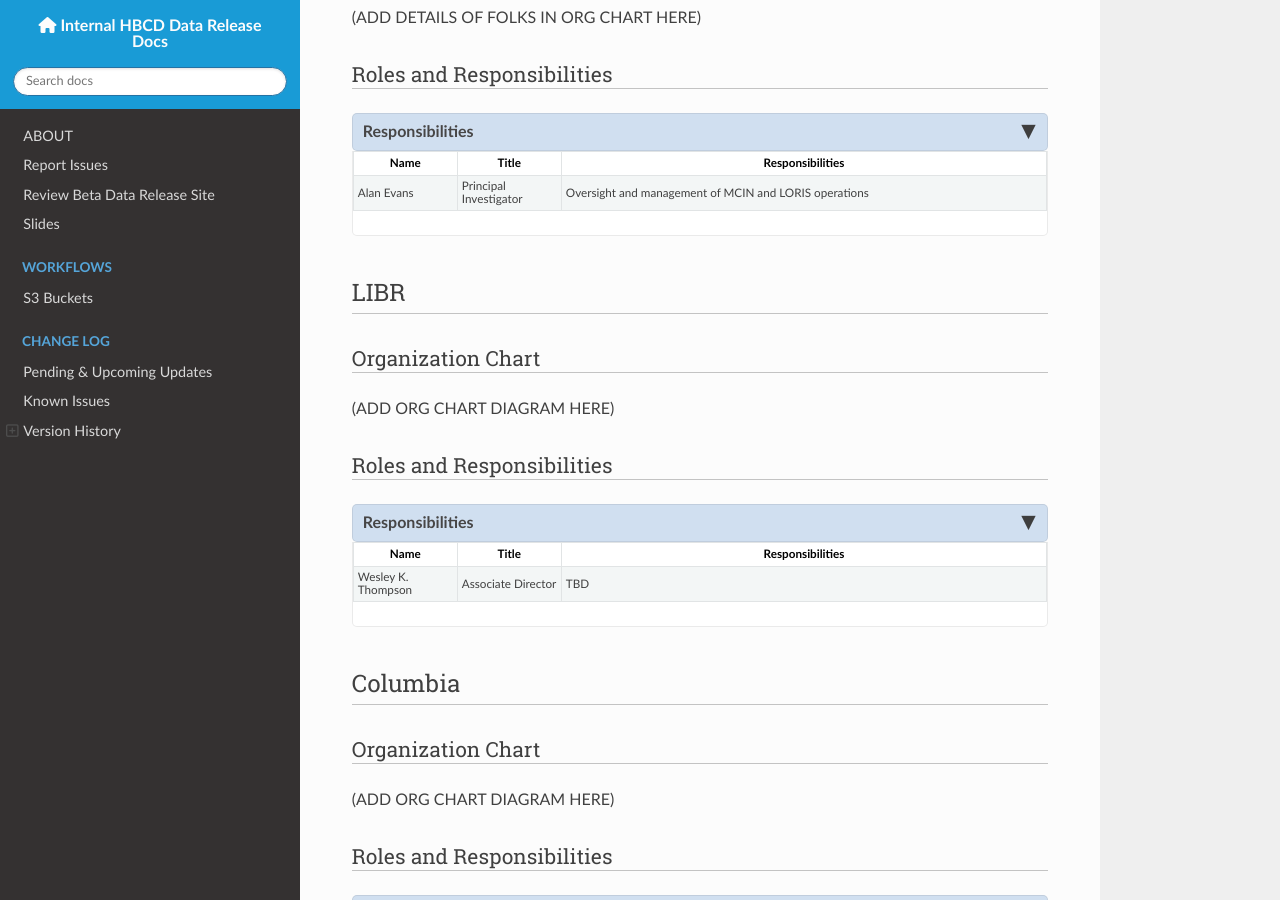
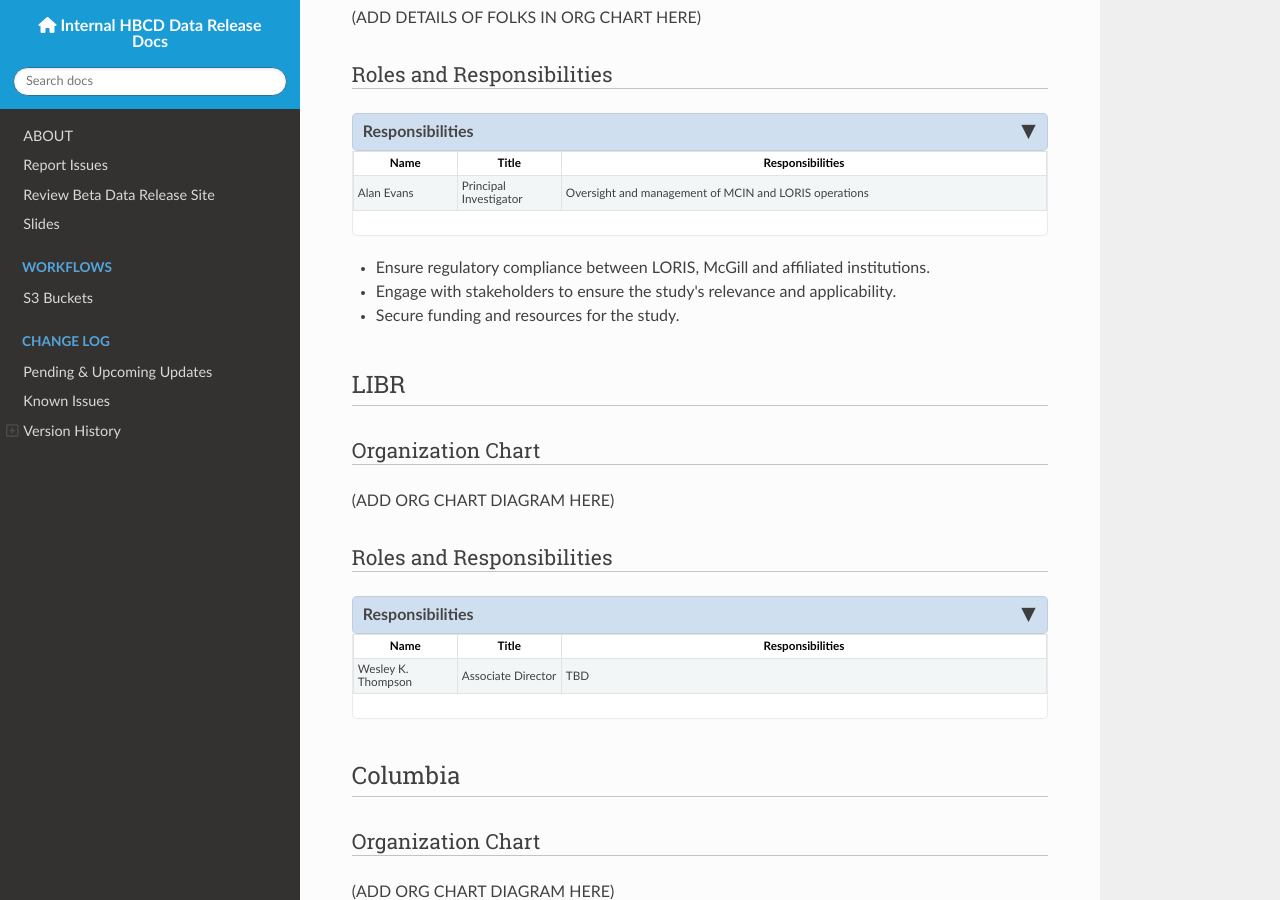
Before and after one commit to DCAN-Labs/hbcd-docs-internal, an MkDocs documentation site: the page built from docs/orgcharts.md, in a window 1280 px wide and 900 px high, scrolled down 1216 px. Built offline with MkDocs 1.6.1, drawn with Linux system fonts in a browser that asks for light colours; nearby versions of some CDN libraries; part of the change alters nothing that is shown.

```diff
--- a/docs/orgcharts.md
+++ b/docs/orgcharts.md
@@ -74,6 +74,11 @@ style M fill:#FFE0B2,stroke:#000000
 </table>
 </div>
 
+- Ensure regulatory compliance between LORIS, McGill and affiliated institutions.
+- Engage with stakeholders to ensure the study's relevance and applicability.
+- Secure funding and resources for the study.
+
+
 ## LIBR
 ### Organization Chart
 (ADD ORG CHART DIAGRAM HERE)
--- a/mkdocs.yml
+++ b/mkdocs.yml
@@ -33,7 +33,11 @@ extra_css:
 
 plugins:
   - search
-  - mermaid2
+  - mermaid2:
+      version: "10.9.1"
+      arguments:
+        startOnLoad: true
+      javascript_url: "https://cdn.jsdelivr.net/npm/mermaid@10.9.1/dist/mermaid.min.js"
   - git-revision-date-localized:
       type: date
 
```
